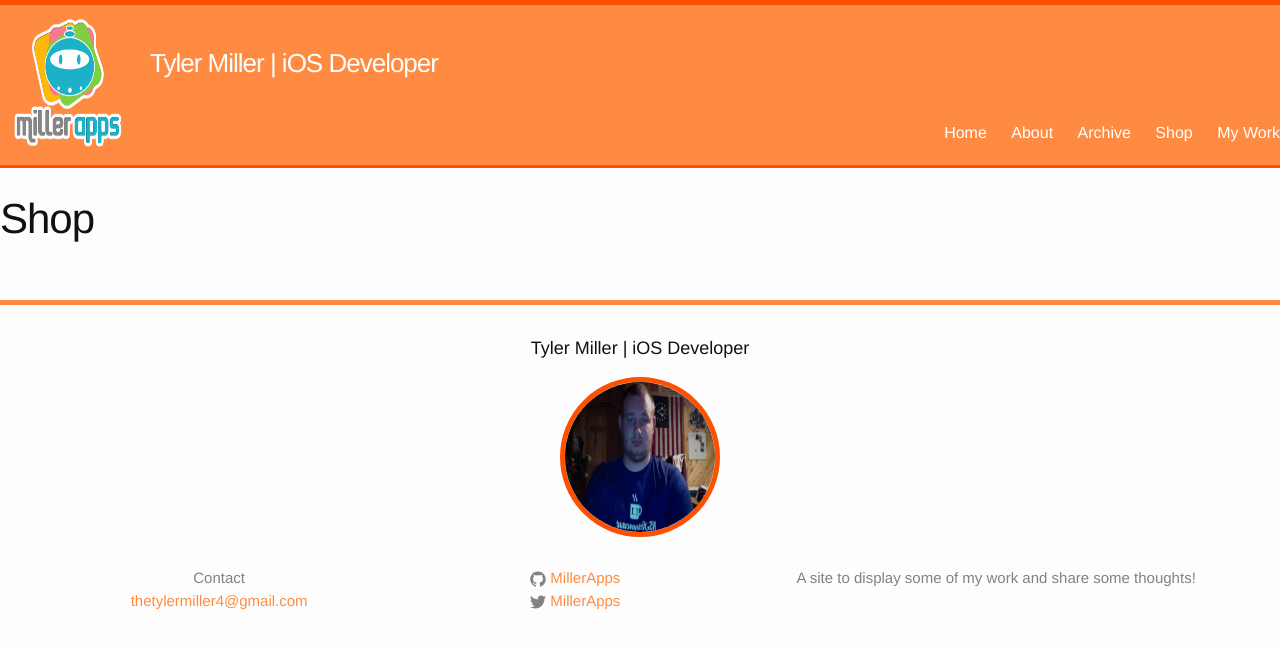
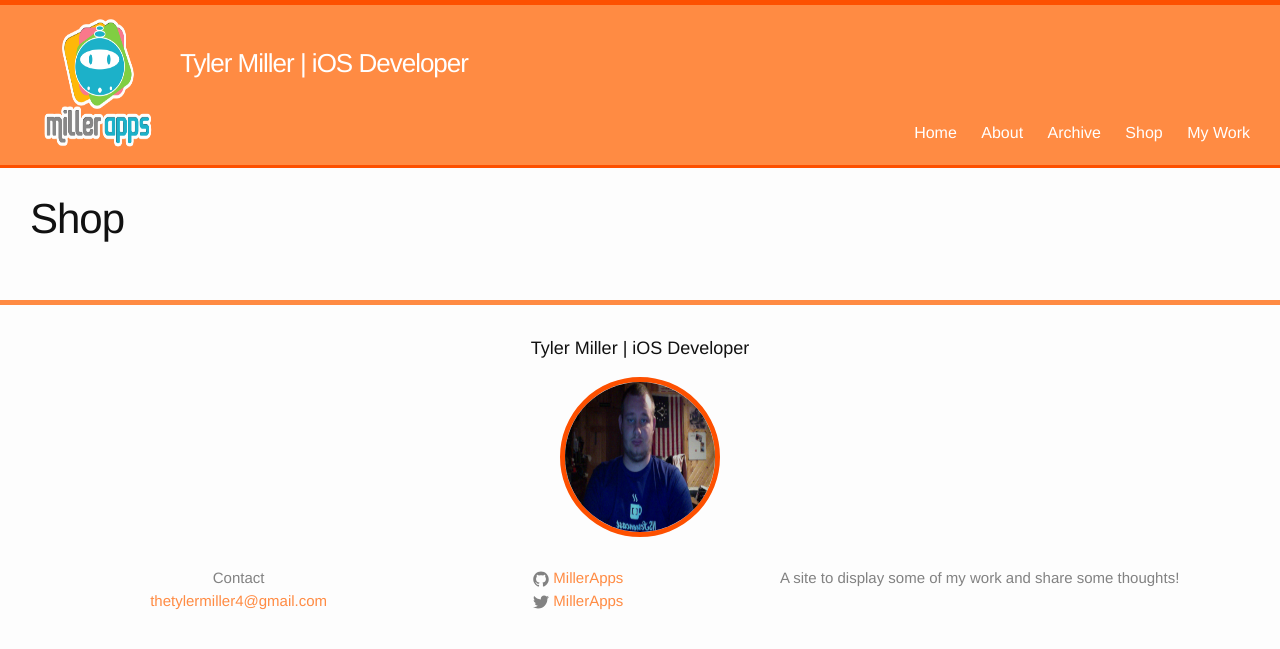
Before and after one commit to MillerApps/MillerApps.github.io, a Jekyll site: the page built from shop.html, in a window 1280 px wide. Shown: the top 649 px of the page. Built offline with Jekyll 4.4.1, drawn with Linux system fonts in a browser that asks for light colours.

Commit message:
padding change

```diff
--- a/_sass/_base.scss
+++ b/_sass/_base.scss
@@ -158,8 +158,8 @@ pre {
     // max-width:         calc(#{$content-width} - (#{$spacing-unit} * 2));
     //margin-right: auto;
     //margin-left: auto;
-    //padding-right: $spacing-unit;
-    //padding-left: $spacing-unit;
+    padding-right: $spacing-unit;
+    padding-left: $spacing-unit;
     @extend %clearfix;
 
     @include media-query($on-laptop) {
--- a/css/main.scss
+++ b/css/main.scss
@@ -79,5 +79,5 @@ $on-laptop:        800px;
 
 // Change padding for shop div
 .myShop div {
-  padding: 15px;
+  padding: 0px;
 }
```
